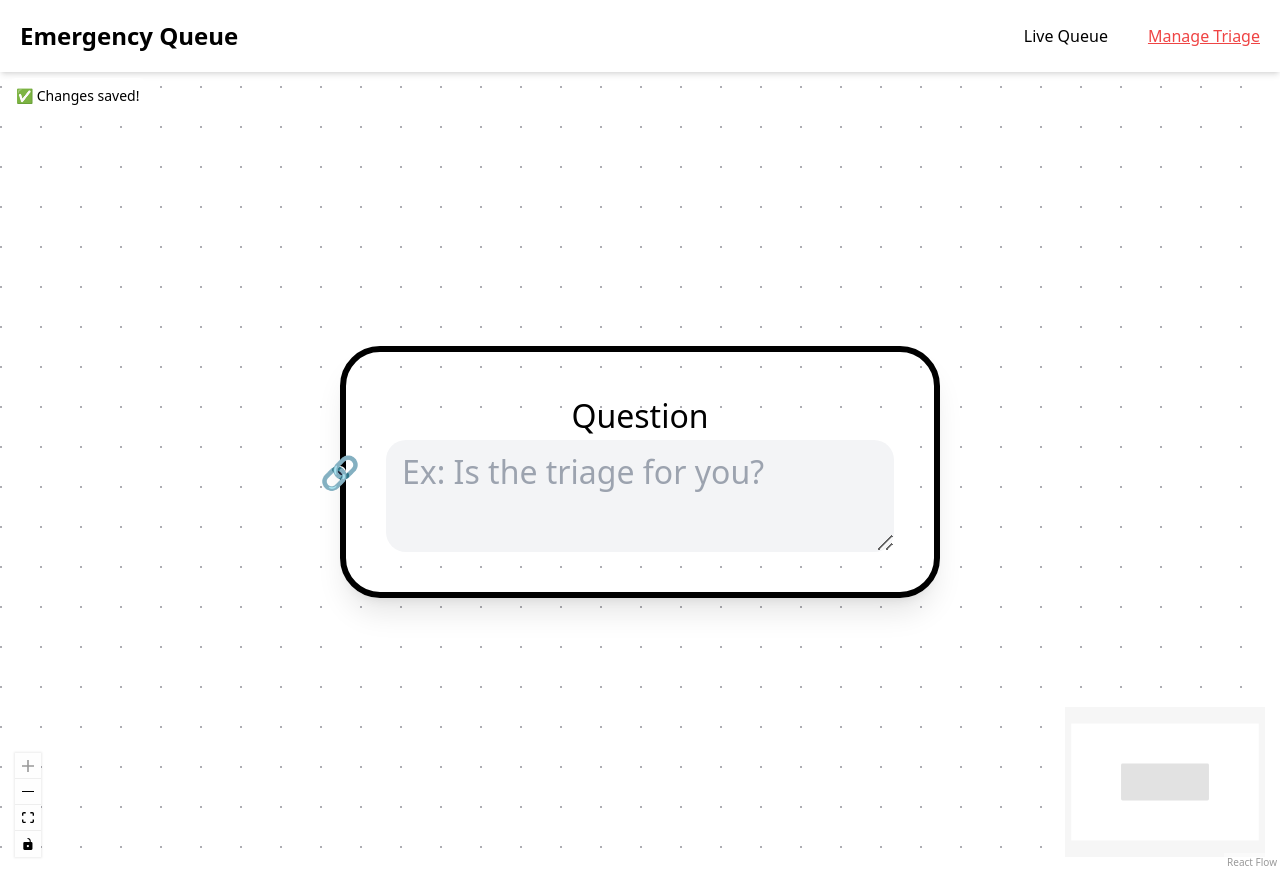
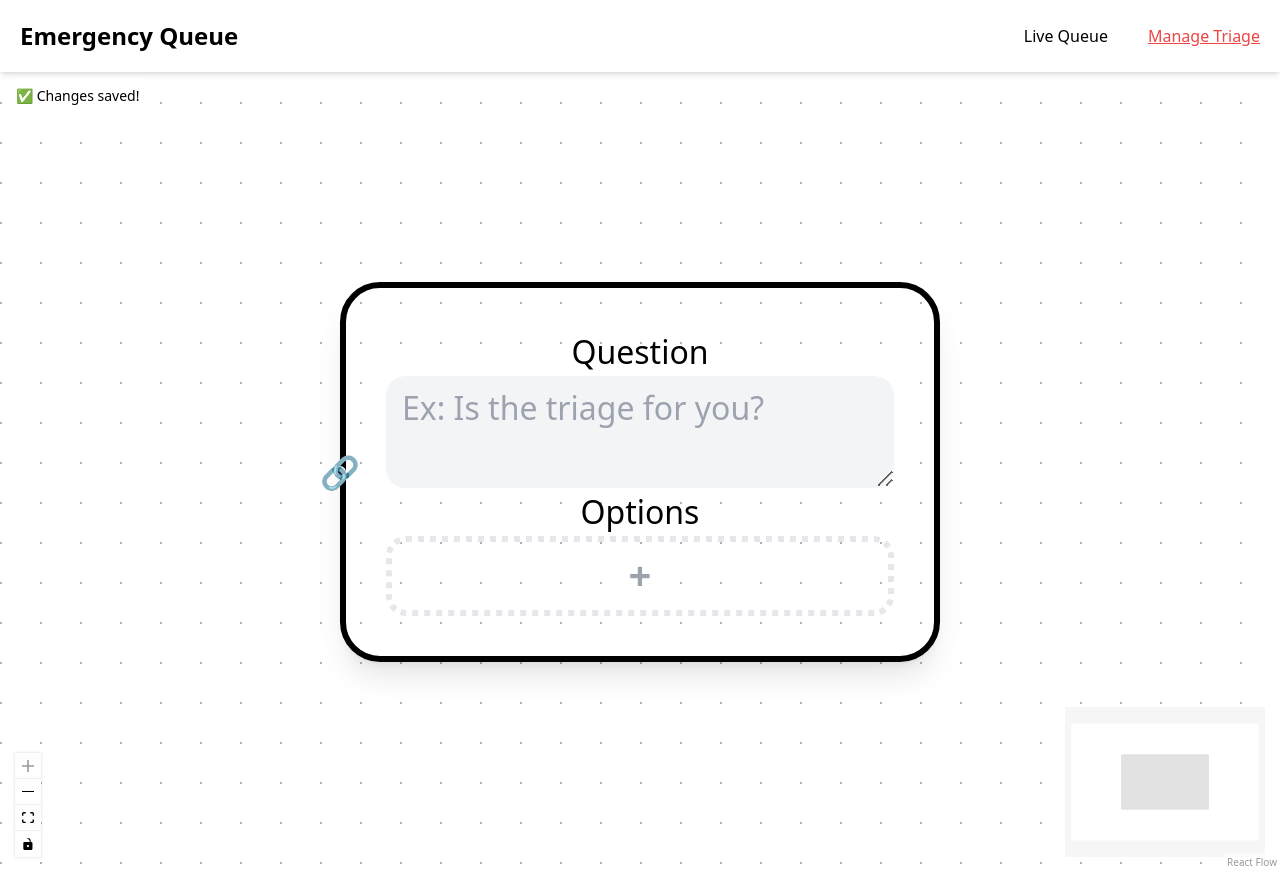
Before and after one commit to danielwangai/hospital_triage, a React (Vite) app in the folder web/: page /triage in a window 1280 px wide. Both pictures are taken after a click on the button "Create Triage Flow 🔗". Built offline with nearby package versions, Linux system fonts and the light colour scheme.

Commit message:
can add triage options

```diff
--- a/web/src/pages/ManageTriage/components/TriageStep/TriageStep.tsx
+++ b/web/src/pages/ManageTriage/components/TriageStep/TriageStep.tsx
@@ -4,6 +4,7 @@ import { Handle, Position, useEdges } from "@xyflow/react";
 import { useMemo } from "react";
 import clsx from "clsx";
 import { TriageInput } from "./comoponoents/TriageInput.tsx";
+import { TriagedAddOptions } from "./comoponoents/TriagedAddOptions.tsx";
 
 export function TriageStep(props: NodeProps<TriageNode>) {
   const edges = useEdges();
@@ -15,6 +16,7 @@ export function TriageStep(props: NodeProps<TriageNode>) {
     <>
       <div className="w-[300px] flex flex-col items-center rounded-[20px] border-[3px] border-black p-5 shadow-lg background-white">
         <TriageInput {...props} />
+        <TriagedAddOptions {...props} />
         {/*    options*/}
         {/*    type*/}
         {/*    label*/}
--- /dev/null
+++ b/web/src/pages/ManageTriage/components/TriageStep/comoponoents/TriagedAddOptions.tsx
@@ -0,0 +1,56 @@
+import { NodeProps } from "postcss";
+import {
+  CustomNodeTypes,
+  TriageNode,
+  TriageOptionNode,
+} from "../../../../../types.ts";
+import { useCallback, useMemo } from "react";
+import { useNodes, useReactFlow } from "@xyflow/react";
+
+export function TriagedAddOptions(props: NodeProps<TriageNode>) {
+  const nodes = useNodes();
+  const { addNodes } = useReactFlow();
+
+  console.log(nodes);
+
+  const optionSiblings = useMemo(() => {
+    return nodes.filter(({ parentId }) => parentId === props.id);
+  }, [props.parentId, nodes]) as unknown as TriageOptionNode;
+
+  const onAddOption = useCallback(() => {
+    const newSibling: TriageOptionNode = {
+      id: crypto.randomUUID(),
+      parentId: props.id,
+      type: CustomNodeTypes.TriageOptions,
+      position: { x: 25, y: 0 },
+      data: { value: "", index: 0 },
+    };
+
+    let y = 0;
+    if (optionSiblings.length) {
+      const lastSibling = optionSiblings[optionSiblings.length - 1];
+      y = lastSibling.position.y + 90;
+    } else {
+      y = props.height;
+    }
+
+    newSibling.position = { x: 25, y };
+
+    addNodes([newSibling]);
+  }, [optionSiblings, props.id]);
+
+  if (props.data.stepType === "label") return null;
+
+  return (
+    <>
+      <h1>Options</h1>
+      <div
+        onClick={onAddOption}
+        className="nodrag flex items-center justify-center w-full h-10 border-dotted border-[3px] rounded-[10px] hover:bg-gray-100"
+        style={{ marginBottom: 90 * optionSiblings.length + "px" }}
+      >
+        <h1 className="text-xl font-bold text-gray-400">+</h1>
+      </div>
+    </>
+  );
+}
```
